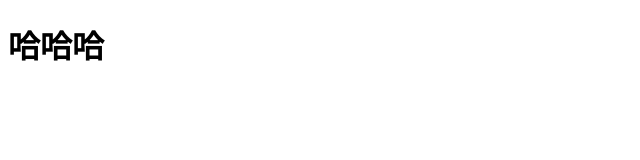
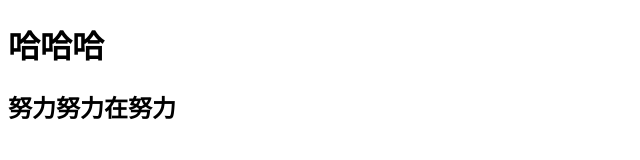
Before and after one commit to guiguzi6/1815, a plain HTML site: page index3.html in a window 1280 px wide. Shown: the whole page, without its empty margins (0-640 px from the left). Drawn offline with Linux system fonts and the light colour scheme.

Commit message:
我在dev分支上提交了一个新版本

```diff
--- a/index3.html
+++ b/index3.html
@@ -8,5 +8,6 @@
 </head>
 <body>
     <h1>哈哈哈</h1>
+    <h2>努力努力在努力</h2>
 </body>
 </html>
```
